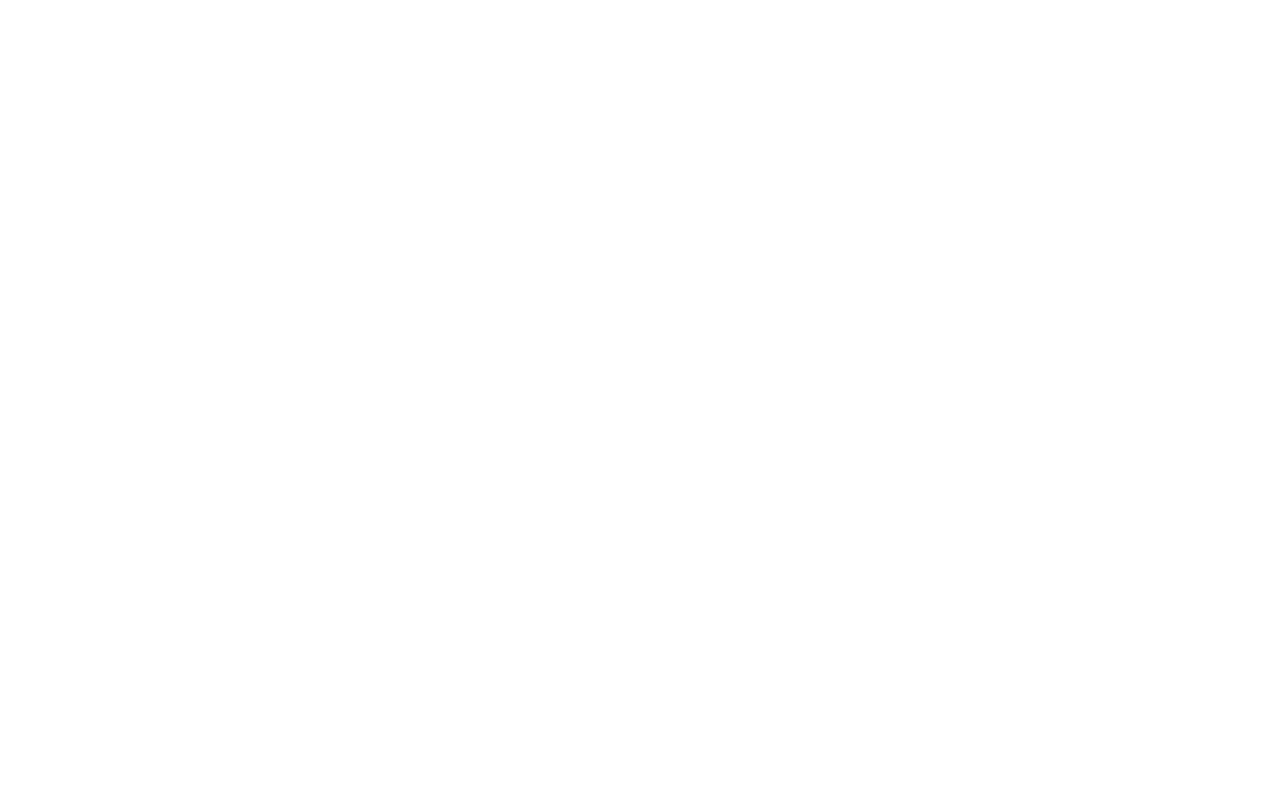
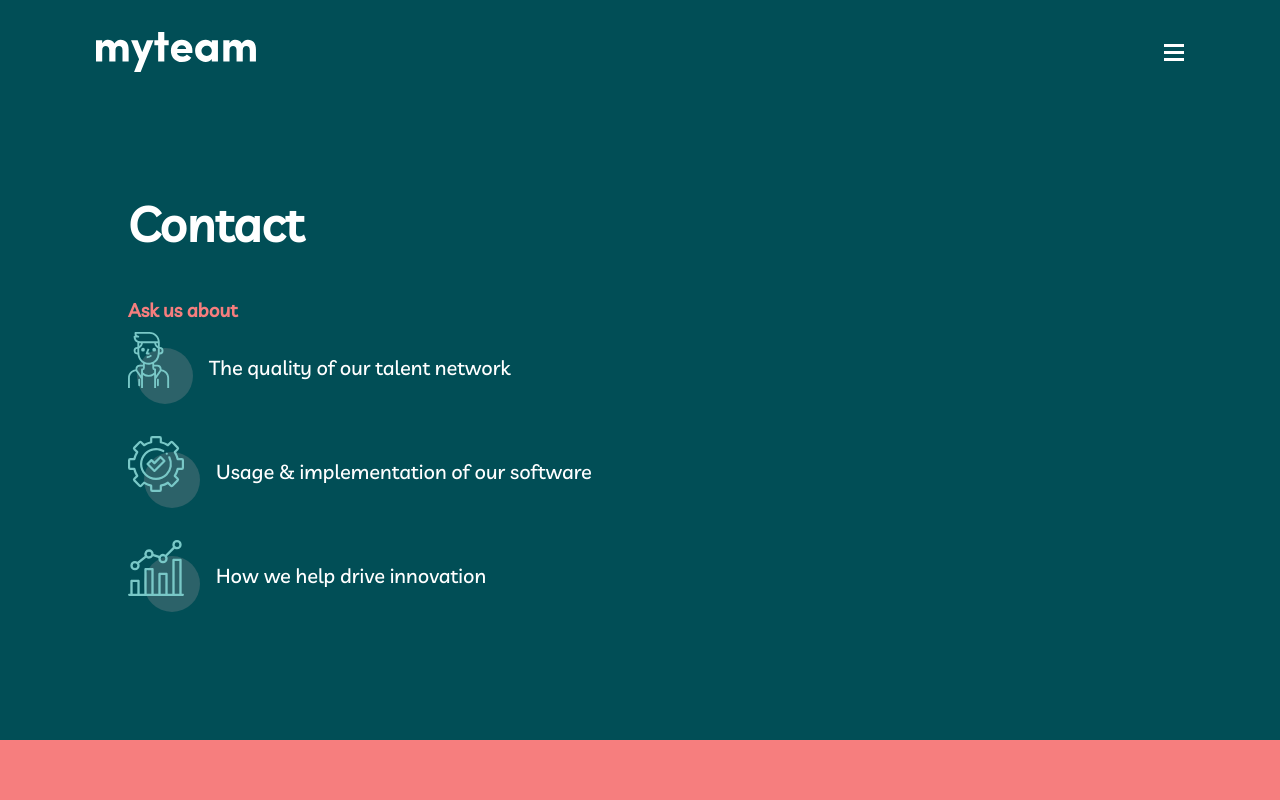
Before and after one commit to JioBautista/myteam-multi-page-website, a React (Vite) app in the folder app/: page /contact in a window 1280 px wide. Before the commit this address had no page. Shown: the top 800 px of the page. Built offline with nearby package versions, Linux system fonts and the light colour scheme.

Commit message:
Contact page started

```diff
--- a/app/src/App.jsx
+++ b/app/src/App.jsx
@@ -2,6 +2,7 @@
 import Layout from "./layout/Layout";
 import Home from "./pages/home/Home";
 import About from "./pages/about/About";
+import Contact from "./pages/contact/Contact";
 import { BrowserRouter, Routes, Route } from "react-router-dom";
 
 function App() {
@@ -9,8 +10,9 @@
     <BrowserRouter>
       <Routes>
         <Route path="/" element={<Layout />}>
-          <Route index element={<Home />} />
+          <Route index element={<Home />} />x
           <Route path="about" element={<About />} />
+          <Route path="contact" element={<Contact />} />
         </Route>
       </Routes>
     </BrowserRouter>
--- a/app/src/pages/about/Clients.jsx
+++ b/app/src/pages/about/Clients.jsx
@@ -4,6 +4,8 @@
 function Clients() {
   return (
     <div className={styles.clients}>
+      <div className={styles.wrapper}>
+        <div className={styles.content}>
           <h2>Some of our clients</h2>
           <div className={styles.icons}>
             <img src="src/assets/logo-the-verge.png" />
@@ -13,6 +15,8 @@
             <img src="src/assets/logo-gadgets-now.png" />
           </div>
         </div>
+      </div>
+    </div>
   );
 }
 
--- a/app/src/pages/about/Director.jsx
+++ b/app/src/pages/about/Director.jsx
@@ -5,6 +5,8 @@
 function Director() {
   return (
     <div className={styles.director}>
+      <div className={styles.wrapper}>
+        <div className={styles.content}>
           <h2>Meet the directors</h2>
           <div className={styles.avatars}>
             {data.map((items) => {
@@ -14,13 +16,18 @@
                     <img src={items.avatar} />
                     <h3>{items.name}</h3>
                     <p>{items.title}</p>
-                <img src="src/assets/icon-cross.svg" className={styles.cross} />
+                    <img
+                      src="src/assets/icon-cross.svg"
+                      className={styles.cross}
+                    />
                   </div>
                 </>
               );
             })}
           </div>
         </div>
+      </div>
+    </div>
   );
 }
 
--- a/app/src/pages/about/Overview.jsx
+++ b/app/src/pages/about/Overview.jsx
@@ -4,13 +4,17 @@
 function Overview() {
   return (
     <div className={styles.overview}>
-      <h2 className={styles.item1}>About</h2>
-      <p>
-        We help companies build dynamic teams made up of top global talent.
-        Using our network of passionate professionals we drive innovation and
-        deliver incredible outcomes. Talented, diverse teams shape the best
-        products and experiences. We'll bring those teams to you.
-      </p>
+      <div className={styles.wrapper}>
+        <div className={styles.content}>
+          <h2 className={styles.item1}>About</h2>
+          <p>
+            We help companies build dynamic teams made up of top global talent.
+            Using our network of passionate professionals we drive innovation
+            and deliver incredible outcomes. Talented, diverse teams shape the
+            best products and experiences. We'll bring those teams to you.
+          </p>
+        </div>
+      </div>
     </div>
   );
 }
--- /dev/null
+++ b/app/src/pages/contact/Ask.jsx
@@ -0,0 +1,29 @@
+import React from "react";
+import styles from '../../styles/contact.module.scss'
+
+function Ask() {
+  return (
+    <div className={styles.ask}>
+      <h2>Contact</h2>
+      <h3>Ask us about</h3>
+      <div>
+        <div className={styles.icons}>
+          <img src="src/assets/icon-person.svg" />
+          <p>The quality of our talent network</p>
+        </div>
+
+        <div className={styles.icons}>
+          <img src="src/assets/icon-cog.svg" />
+          <p>Usage & implementation of our software</p>
+        </div>
+
+        <div className={styles.icons}>
+          <img src="src/assets/icon-chart.svg" />
+          <p>How we help drive innovation</p>
+        </div>
+      </div>
+    </div>
+  );
+}
+
+export default Ask;
--- /dev/null
+++ b/app/src/pages/contact/Contact.jsx
@@ -0,0 +1,17 @@
+import React from "react";
+import Ask from "./Ask";
+import styles from "../../styles/contact.module.scss";
+
+function Contact() {
+  return (
+    <div className={styles.container}>
+      <div className={styles.wrapper}>
+        <div className={styles.content}>
+          <Ask />
+        </div>
+      </div>
+    </div>
+  );
+}
+
+export default Contact;
--- a/app/src/styles/about.module.scss
+++ b/app/src/styles/about.module.scss
@@ -1,21 +1,40 @@
 // Mixins
 @mixin padding {
-    padding:  4rem 2rem;
+    padding: 2.5rem 2rem;
 
     @media(min-width:768px) {
-        padding: 3rem;
+        padding: 4rem 2rem;
     }
 
     @media(min-width: 1024px) {
-        padding: 8rem;
+        padding: 6rem 2rem;
     }
 }
 
 @mixin flexCenter {
     display: flex;
+    flex-direction: column;
     justify-content: center;
     align-items: center;
     gap: 2rem;
+}
+
+// Wrapper div
+.wrapper {
+    max-width: 80%;
+    margin-inline: auto;
+}
+
+// Content div
+.content {
+    @include padding();
+    @include flexCenter();
+
+    @media(min-width:1024px) {
+        text-align: start;
+        flex-direction: row;
+        gap: 4rem;
+    }
 }
 
 // About component - Parent container
@@ -40,6 +59,7 @@
         font-weight: bold;
         margin-bottom: 0.5rem;
     }
+
     p {
         max-width: 80ch;
     }
@@ -47,46 +67,38 @@
 
 // Overview component - child container
 .overview {
-    @include padding();
     background-color: #014E56;
     text-align: center;
-
-    @media(min-width: 1024px) {
-        @include flexCenter();
-        text-align: start;
-        justify-content: space-evenly;
-
-        h2 {
-            margin-bottom: 0;
-        }
-    }
 }
 
 // Director component - child container
 .director {
-    @include padding();
     background-color: #004047;
 
-    h2 {
-        margin-bottom: 4rem;
+    .content {
+        flex-direction: column;
+        text-align: center;
     }
 
     .avatars {
         @include flexCenter();
-        flex-wrap: wrap;
         gap: 3rem;
+
+        @media(min-width:1024px) {
+            flex-direction: row;
+            flex-wrap: wrap;
+        }
     }
 
     .avatar {
         position: relative;
-        padding: 3rem;
+        padding: 2rem;
         background-color: #012F34;
-        max-width: 350px;
 
         img {
             margin-inline: auto;
             margin-bottom: 1rem;
-            width: 60%;
+            width: 50%;
             border-radius: 50%;
             border: 3px solid white;
         }
@@ -106,13 +118,15 @@
 
 // Clients component - child container
 .clients {
-    @include padding();
     background-color: #012F34;
+
+    .content {
+        flex-direction: column;
+    }
 
 
     .icons {
         @include flexCenter();
-        flex-direction: column;
         gap: 4rem;
 
         img {
@@ -122,6 +136,7 @@
         @media(min-width: 768px) {
             flex-direction: row;
             flex-wrap: wrap;
+            gap: 2rem;
 
             img {
                 width: 15%;
--- /dev/null
+++ b/app/src/styles/contact.module.scss
@@ -0,0 +1,67 @@
+// Mixins
+@mixin padding {
+    padding: 2rem;
+
+    @media(min-width:768px) {
+        padding: 4rem 0;
+    }
+
+    @media(min-width: 1024px) {
+        padding: 6rem 0;
+    }
+}
+
+@mixin flexCenter {
+    display: flex;
+    flex-direction: column;
+    justify-content: space-between;
+    align-items: center;
+    gap: 2rem;
+}
+
+// Wrapper div
+.wrapper {
+    max-width: 80%;
+    margin-inline: auto;
+}
+
+// Content div
+.content {
+    @include padding();
+    @include flexCenter();
+
+    @media(min-width:1024px) {
+        flex-direction: row;
+        text-align: left;
+    }
+}
+.container {
+    color: white;
+    text-align: center;
+    background-color: #014E56;
+
+    h1 {
+        font-size: clamp(40px, 8vw, 100px);
+        // margin-bottom: 0.25rem;
+        line-height: 1;
+    }
+
+    h2 {
+        font-size: clamp(32px, 5vw, 48px);
+        margin-bottom: 3rem;
+        line-height: 1;
+    }
+
+    h3 {
+        color: #F67E7E;
+        font-weight: bold;
+        margin-bottom: 0.5rem;
+    }
+}
+.icons {
+    @include flexCenter();
+    flex-direction: row;
+    justify-content: flex-start;
+    gap: 1rem;
+    margin-bottom: 2rem;
+}
--- a/app/src/styles/home.module.scss
+++ b/app/src/styles/home.module.scss
@@ -32,6 +32,7 @@
 
     @media(min-width:1024px) {
         flex-direction: row;
+        text-align: left;
     }
 }
 
@@ -76,12 +77,20 @@
     .buildcontent {
         @include flexCenter();
         margin-bottom: 2rem;
+
+        @media(min-width:1024px) {
+            flex-direction: row;
+        }
     }
 }
 
 // Success component - child container
 .success {
     background-color: #004047;
+
+    .content {
+        flex-direction: column;
+    }
 
     .avatars {
         @include flexCenter();
@@ -122,6 +131,10 @@
     position: relative;
     background-color: #F67E7E;
 
+    .content {
+        justify-content: center;
+    }
+
     h2 {
         margin-bottom: 0;
         color: #012F34;
```
Lines whose indentation alone changed are shown as unchanged.
